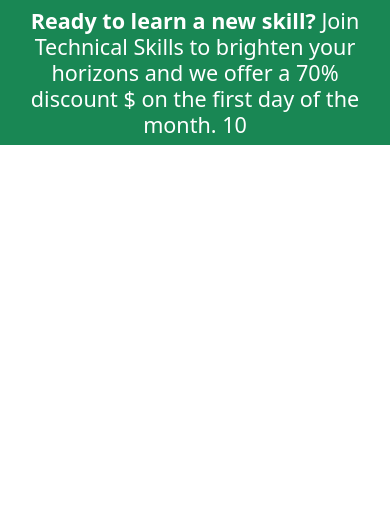
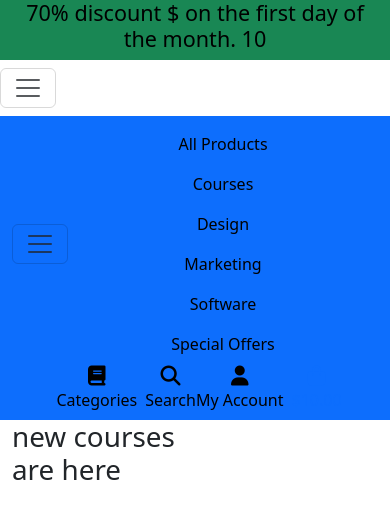
Before and after one commit to EIN-1/Project-5, a Django app: template templates/home/index.html in a window 390 px wide. Shown: the top 519 px of the page. Run offline with Django 3.2, Linux system fonts and the light colour scheme; the template is opened without the code that fills it: most values are stand-ins (such as "Sample title", 1, 10 or a date in 2020); some libraries are stand-ins or nearby versions.

Commit message:
edited my base.html to make it cleaner and modified:   technical_skills/urls.py         modified:   templates/allauth/account/login.html         modified:   templates/base.html         modified:   templates/includes/main-navbar.html         modified:   templates/includes/mobile-top-header.html

```diff
--- a/technical_skills/urls.py
+++ b/technical_skills/urls.py
@@ -16,9 +16,10 @@
 from django.contrib import admin
 from django.urls import path, include
 from django.conf import settings
+from django.conf.urls.static import static
 
 urlpatterns = [
     path('admin/', admin.site.urls),
     path('accounts/', include('allauth.urls')),
     path('', include('home.urls'))
-]
+] + static(settings.MEDIA_URL, document_root=settings.MEDIA_ROOT)
--- a/templates/base.html
+++ b/templates/base.html
@@ -41,66 +41,27 @@
      <link rel="icon" type="image/x-icon" href="{% static 'favicon/favicon.ico' %}">
   </head>
   <body class="d-flex flex-column min-vh-100">
-    <header class="container-fluid fixed-top">
-      <div id="delivery-banner" class="row text-center">
-            <div class="col bg-success text-white">
-                <h4 class="logo-font my-2"> <strong>Ready to learn a new skill?</strong> Join Technical Skills to brighten your horizons and we offer a
-                <bold>70% discount $ </bold>on the first day of the month. {{ discount_threshold }}</h4>
-            </div>
+    {% include 'includes/topbanner.html' %}
+    {% include 'includes/navbar.html' %}
+
+
+    <nav class="navbar navbar-expand-lg container-fluid container-fluid d-flex align-items-center text-center justify-content-center bg-primary text-black ">
+        <div class="container-fluid d-flex align-items-center text-center">
+            <button class="navbar-toggler" type="button" data-bs-toggle="collapse" data-bs-target="#navbarTogglerDemo01" aria-controls="navbarTogglerDemo01" aria-expanded="false" aria-label="Toggle navigation">
+                <span class="navbar-toggler-icon"></span>
+            </button>
+            {% include 'includes/main-navbar.html' %}
+            {% include 'includes/mobile-top-header.html' %}
         </div>
-      <div id="topnav" class="row bg-white pt-lg-2 d-none d-lg-flex">
-          <div class="col-12 col-lg-4 my-auto py-1 py-lg-0 text-center text-lg-left">
-              <a href="{% url 'home' %}" class="nav-link main-logo-link">
-              <!-- Logo on the left -->
-              <a class="navbar-brand" href="{% url 'home' %}"><img src="{% static 'image/logo.jpg' %}" height="30" width="52" alt="Technical Skills logo"></a>
-                  <h2 class="logo-font text-primary my-0"><strong>Technical</strong> Skills</h2>
-              </a>
-          </div>
-          <div class="col-12 col-lg-4 my-auto py-1 py-lg-0">
-              <form method="GET" action="">
-                  <div class="input-group w-100">
-                      <input class="form-control border border-black rounded-0" type="text" name="q" placeholder="Search for courses">
-                      <div class="input-group-append">
-                          <button class="form-control btn btn-primary border border-black rounded-0" type="submit">
-                              <span class="icon">
-                                  <i class="fas fa-search"></i>
-                              </span>
-                          </button>
-                      </div>
-                  </div>
-              </form>
-          </div>
-          <div class="col-12 col-lg-4 my-auto py-1 py-lg-0">
-              <ul class="list-inline list-unstyled text-center text-lg-right my-0">
-                  <li class="list-inline-item dropdown">
-                      <a class="text-primary nav-link" href="#" id="user-options" data-toggle="dropdown" aria-haspopup="true" aria-expanded="false">
-                          <div class="text-center">
-                              <div><i class="fas fa-user fa-lg"></i></div>
-                              <p class="my-0">My Account</p>
-                          </div>
-                      </a>
-                  </li>
-                  <li class="list-inline-item">
-                      <a class="{% if grand_total %}text-info font-weight-bold{% else %}text-primary{% endif %} nav-link" href="">
-                          <div class="text-center">
-                              <div><i class="fas fa-shopping-bag fa-lg"></i></div>
-                              <p class="my-0">
-                                  {% if grand_total %}
-                                      ${{ grand_total|floatformat:2 }}
-                                  {% else %}
-                                      $0.00
-                                  {% endif %}
-                              </p>
-                          </div>
-                      </a>
-                  </li>
-              </ul>
-          </div>
-      </div>
-  </header>
+    </nav>
+
 
     {% if messages %}
-        <div class="message-container"></div>
+        {% include 'includes/main-navbar.html' %}
+        {% include 'includes/mobile-top-header.html' %}
+        <div class="message-container">
+
+        </div>
     {% endif %}
 
     {% block page_header %}
--- a/templates/includes/main-navbar.html
+++ b/templates/includes/main-navbar.html
@@ -1,48 +1,69 @@
 <div class="collapse navbar-collapse" id="main-nav"></div>
     <ul class="navbar-nav w-auto mx-auto">
         <li class="nav-item dropdown">
-            <a class="logo-font font-weight-bold nav-link text-black mr-5" href="#" id="all-products-link" data-toggle="dropdown" aria-haspopup="true" aria-expanded="false">
+            <a class="logo-font font-weight-bold nav-link text-black mr-5" href="#" id="all-products-link" data-bs-toggle="dropdown" aria-haspopup="true" aria-expanded="false">
                 All Products
             </a>
             <div class="dropdown-menu border-0" aria-labelledby="all-products-link">
-
                 <a href="" class="dropdown-item ">By Category</a>
                 <a href="" class="dropdown-item">All Products</a>
             </div>
         </li>
 
         <li class="nav-item dropdown">
-            <a class="logo-font font-weight-bold nav-link text-black mr-5" href="#" id="clothing-link" data-toggle="dropdown" aria-haspopup="true" aria-expanded="false">
-                Clothing
+            <a class="logo-font font-weight-bold nav-link text-black mr-5" href="#" id="course-link" data-bs-toggle="dropdown" aria-haspopup="true" aria-expanded="false">
+                Courses
             </a>
-            <div class="dropdown-menu border-0" aria-labelledby="clothing-link">
-                <a href="" class="dropdown-item">Activewear &amp; Essentials</a>
-                <a href="" class="dropdown-item">Jeans</a>
-                <a href="" class="dropdown-item">Shirts</a>
-                <a href="" class="dropdown-item">All Clothing</a>
+            <div class="dropdown-menu border-0" aria-labelledby="course-link">
+                <a href="" class="dropdown-item">Design</a>
+                <a href="" class="dropdown-item">IT & Software</a>
+                <a href="" class="dropdown-item">Marketing</a>
+                <a href="" class="dropdown-item">All courses</a>
             </div>
         </li>
 
         <li class="nav-item dropdown">
-            <a class="logo-font font-weight-bold nav-link text-black mr-5" href="#" id="homeware-link" data-toggle="dropdown" aria-haspopup="true" aria-expanded="false">
-                Homeware
+            <a class="logo-font font-weight-bold nav-link text-black mr-5" href="#" id="Design-link" data-bs-toggle="dropdown" aria-haspopup="true" aria-expanded="false">
+                Design
             </a>
-            <div class="dropdown-menu border-0" aria-labelledby="homeware-link">
-                <a href="" class="dropdown-item">Bed &amp; Bath</a>
-                <a href="" class="dropdown-item">Kitchen &amp; Dining</a>
-                <a href="" class="dropdown-item">All Homeware</a>
+            <div class="dropdown-menu border-0" aria-labelledby="Design-link">
+                <a href="" class="dropdown-item">Web Design</a>
+                <a href="" class="dropdown-item">Grapgic Design</a>
+                <a href="" class="dropdown-item">Game Design</a>
+                <a href="" class="dropdown-item">All Designs</a>
             </div>
         </li>
 
         <li class="nav-item dropdown">
-            <a class="logo-font font-weight-bold nav-link text-black" href="#" id="specials-link" data-toggle="dropdown" aria-haspopup="true" aria-expanded="false">
+            <a class="logo-font font-weight-bold nav-link text-black mr-5" href="#" id="marketing-link" data-bs-toggle="dropdown" aria-haspopup="true" aria-expanded="false">
+                Marketing
+            </a>
+            <div class="dropdown-menu border-0" aria-labelledby="marketing-link">
+                <a href="" class="dropdown-item">Digital Marketing</a>
+                <a href="" class="dropdown-item">Product Marketing</a>
+                <a href="" class="dropdown-item">Marketing Analytics & Automation</a>
+                <a href="" class="dropdown-item">All Marketing</a>
+            </div>
+        </li>
+
+        <li class="nav-item dropdown"></li>
+            <a class="logo-font font-weight-bold nav-link text-black mr-5" href="#" id="software-link" data-bs-toggle="dropdown" aria-haspopup="true" aria-expanded="false">
+                Software
+            </a>
+            <div class="dropdown-menu border-0" aria-labelledby="Software-link">
+                <a href="" class="dropdown-item">IT Certificates</a>
+                <a href="" class="dropdown-item">Network & Security</a>
+                <a href="" class="dropdown-item">Operating Systems & Servers</a>
+                <a href="" class="dropdown-item">All Software</a>
+            </div>
+        </li>
+
+        <li class="nav-item dropdown">
+            <a class="logo-font font-weight-bold nav-link text-black" href="#" id="specials-link" data-bs-toggle="dropdown" aria-haspopup="true" aria-expanded="false">
                 Special Offers
             </a>
             <div class="dropdown-menu border-0" aria-labelledby="specials-link">
-                <a href="" class="dropdown-item">New Arrivals</a>
                 <a href="" class="dropdown-item">Deals</a>
-                <a href="" class="dropdown-item">Clearance</a>
-                <a href="" class="dropdown-item">All Specials</a>
             </div>
         </li>
     </ul>
--- a/templates/includes/mobile-top-header.html
+++ b/templates/includes/mobile-top-header.html
@@ -1,5 +1,23 @@
+<li class="list-inline-item dropdown"></li>
+    <a class="text-black nav-link d-block d-lg-none" href="#" id="course-options" data-bs-toggle="dropdown" aria-haspopup="true" aria-expanded="false">
+        <div class="text-center">
+            <div><i class="fas fa-book fa-lg"></i></div>
+            <p class="my-0">Categories</p>
+        </div>
+    </a>
+    <div class="dropdown-menu border-0" aria-labelledby="user-options">
+        {% if request.user.is_authenticated %}
+            {% if request.user.is_superuser %}
+                <a href="" class="dropdown-item">All courses</a>
+            {% endif %}
+            <a href="" class="dropdown-item">Design</a>
+            <a href="" class="dropdown-item">Marketing</a>
+            <a href="" class="dropdown-item">Software</a>
+        {% endif %}
+    </div>
+</li>
 <li class="list-inline-item"></li>
-    <a class="text-black nav-link d-block d-lg-none" href="#" id="mobile-search" data-toggle="dropdown" aria-haspopup="true" aria-expanded="false">
+    <a class="text-black nav-link d-block d-lg-none" href="#" id="mobile-search" data-bs-toggle="dropdown" aria-haspopup="true" aria-expanded="false">
         <div class="text-center">
             <div><i class="fas fa-search fa-lg"></i></div>
             <p class="my-0">Search</p>
@@ -21,7 +39,7 @@
     </div>
 </li>
 <li class="list-inline-item dropdown">
-    <a class="text-black nav-link d-block d-lg-none" href="#" id="user-options" data-toggle="dropdown" aria-haspopup="true" aria-expanded="false">
+    <a class="text-black nav-link d-block d-lg-none" href="#" id="user-options" data-bs-toggle="dropdown" aria-haspopup="true" aria-expanded="false">
         <div class="text-center">
             <div><i class="fas fa-user fa-lg"></i></div>
             <p class="my-0">My Account</p>
--- /dev/null
+++ b/templates/includes/navbar.html
@@ -0,0 +1,66 @@
+<nav class="navbar navbar-expand-xxl navbar-expand-lg navbar-light container">
+    <div class="col">
+        <button class="navbar-toggler" type="button" data-bs-toggle="collapse" data-bs-target="#navbarSupportedContent" aria-controls="navbarSupportedContent" aria-expanded="false" aria-label="Toggle navigation">
+            <span class="navbar-toggler-icon"></span>
+        </button>
+        <div id="topnav" class=" collapse navbar-collapse pt-lg-2 d-none d-lg-flex">
+            <div class="col-12 col-lg-3 my-auto py-1 py-lg-2 text-lg-left" id="topnav">
+
+                <!-- Logo on the left -->
+                <a class="navbar-brand" href="{% url 'home' %}"> Technical Skills</a>
+
+                <li class="list-inline-item dropdown px-3">
+                    <a class="text-primary nav-link" href="#" id="user-options" data-bs-toggle="dropdown" aria-haspopup="true" aria-expanded="false">
+                        <div class="text-center">
+                            <div><i class="fas fa-book fa-lg"></i></div>
+                            <p class="my-0">Categories</p>
+                        </div>
+                    </a>
+                </li>
+            </div>
+
+            <div class="col-12 col-lg-6 my-auto py-1 py-lg-2 text-center">
+                <form method="GET" action="">
+                    <div class="input-group w-100">
+                        <input class="form-control border border-black rounded-0" type="text" name="q" placeholder="Search for courses">
+                        <div class="input-group-append">
+                            <button class="form-control btn btn-primary border border-black rounded-0" type="submit">
+                                <span class="icon">
+                                    <i class="fas fa-search"></i>
+                                </span>
+                            </button>
+                        </div>
+                    </div>
+                </form>
+            </div>
+
+            <div class="col-12 col-lg-3 my-auto py-1 py-lg-2 text-lg-right">
+                <ul class="list-inline list-unstyled text-center text-lg-center my-0">
+                    <li class="list-inline-item px-3">
+                        <a class="{% if grand_total %}text-info font-weight-bold{% else %}text-primary{% endif %} nav-link" href="">
+                            <div class="text-center">
+                                <div><i class="fas fa-shopping-bag fa-lg"></i></div>
+                                <p class="my-0">
+                                    {% if grand_total %}
+                                        ${{ grand_total|floatformat:2 }}
+                                    {% else %}
+                                        $0.00
+                                    {% endif %}
+                                </p>
+                            </div>
+                        </a>
+                    </li>
+
+                    <li class="list-inline-item dropdown px-3">
+                        <a class="text-primary nav-link" href="#" id="user-options" data-toggle="dropdown" aria-haspopup="true" aria-expanded="false">
+                            <div class="text-center">
+                                <div><i class="fas fa-user fa-lg"></i></div>
+                                <p class="my-0">My Account</p>
+                            </div>
+                        </a>
+                    </li>
+                </ul>
+            </div>
+        </div>
+    </div>
+</nav>
--- /dev/null
+++ b/templates/includes/topbanner.html
@@ -0,0 +1,3 @@
+<div id="discount-banner" class="container-fluid d-flex align-items-center text-center justify-content-center bg-success text-black">
+    <h4><bold>70% discount $ </bold>on the first day of the month. {{ discount_threshold }}</h4>
+</div>
```
Also changed, not shown: static/base.css (added, +11 -0 lines), templates/allauth/account/login.html (+7 -6 lines), templates/includes/footer.html (added).
